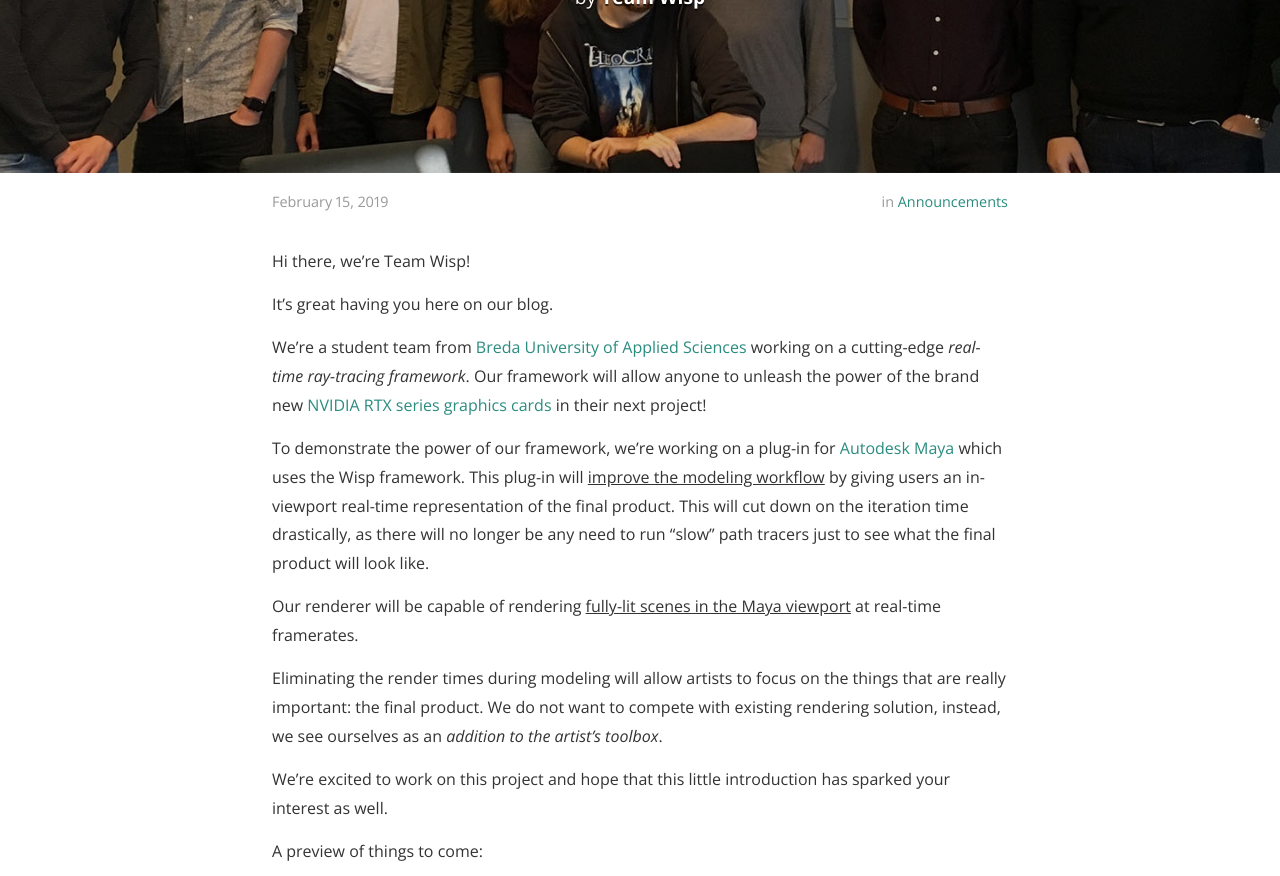
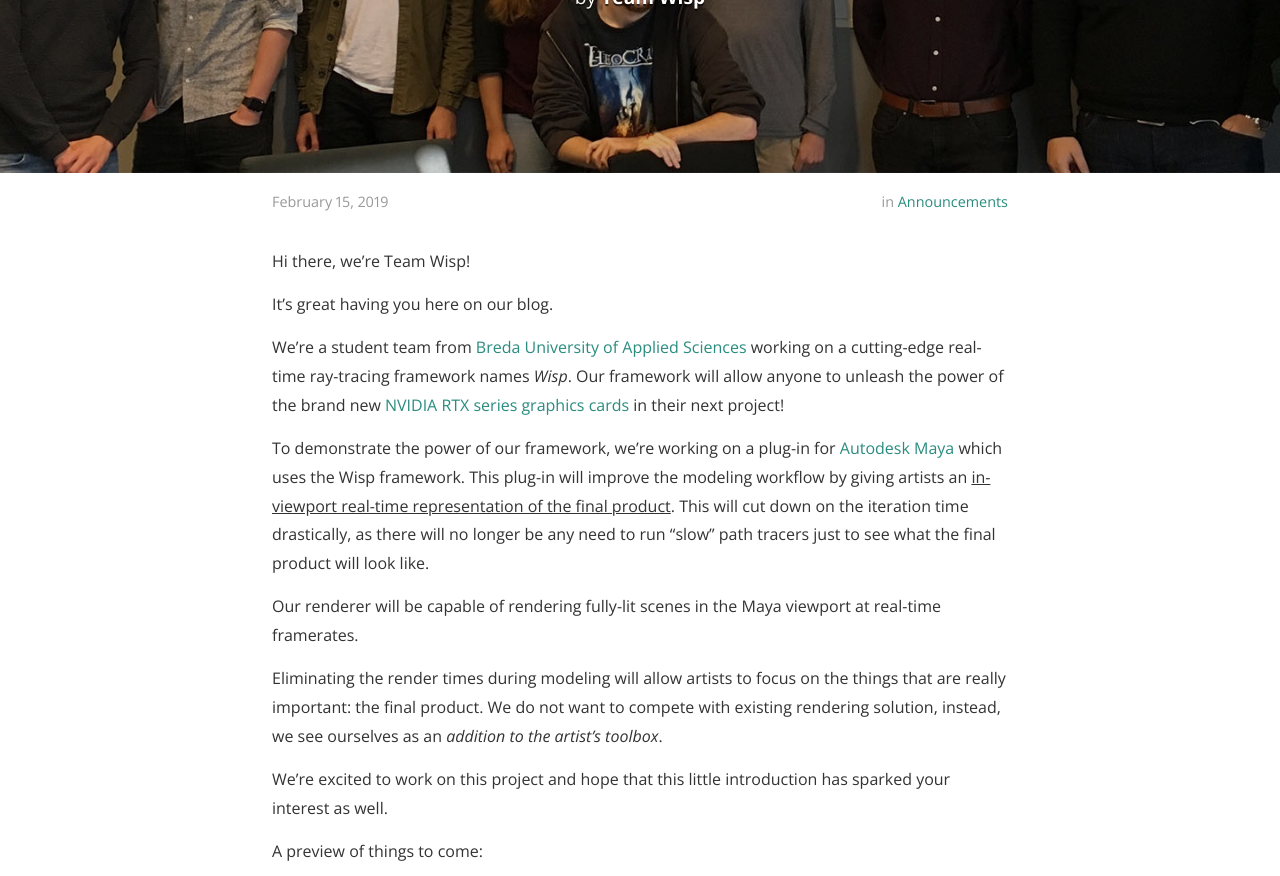
Before and after one commit to TeamWisp/TeamWispBlog.github.io, a Jekyll site: the page built from _posts/2019-02-15-team-introduction.markdown, in a window 1280 px wide, cut to the strip 330-1206 px from the top of the page. Built offline with Jekyll 4.4.1, drawn with Linux system fonts in a browser that asks for light colours; nearby versions of some CDN libraries.

Commit message:
Better wording
[CHANGE] Some of the sentences were badly structured.

```diff
--- a/_posts/2019-02-15-team-introduction.markdown
+++ b/_posts/2019-02-15-team-introduction.markdown
@@ -11,11 +11,11 @@ Hi there, we're Team Wisp!
 
 It's great having you here on our blog.
 
-We're a student team from [Breda University of Applied Sciences](https://www.buas.nl/) working on a cutting-edge <i>real-time ray-tracing framework</i>. Our framework will allow anyone to unleash the power of the brand new [NVIDIA RTX series graphics cards](https://www.nvidia.com/en-us/geforce/20-series/) in their next project!
+We're a student team from [Breda University of Applied Sciences](https://www.buas.nl/) working on a cutting-edge real-time ray-tracing framework names <i>Wisp</i>. Our framework will allow anyone to unleash the power of the brand new [NVIDIA RTX series graphics cards](https://www.nvidia.com/en-us/geforce/20-series/) in their next project!
 
-To demonstrate the power of our framework, we're working on a plug-in for [Autodesk Maya](https://www.autodesk.com/products/maya/overview) which uses the Wisp framework. This plug-in will <u>improve the modeling workflow</u> by giving users an in-viewport real-time representation of the final product. This will cut down on the iteration time drastically, as there will no longer be any need to run "slow" path tracers just to see what the final product will look like.
+To demonstrate the power of our framework, we're working on a plug-in for [Autodesk Maya](https://www.autodesk.com/products/maya/overview) which uses the Wisp framework. This plug-in will improve the modeling workflow by giving artists an <u>in-viewport real-time representation of the final product</u>. This will cut down on the iteration time drastically, as there will no longer be any need to run "slow" path tracers just to see what the final product will look like.
 
-Our renderer will be capable of rendering <u>fully-lit scenes in the Maya viewport</u> at real-time framerates.
+Our renderer will be capable of rendering fully-lit scenes in the Maya viewport at real-time framerates.
 
 Eliminating the render times during modeling will allow artists to focus on the things that are really important: the final product. We do not want to compete with existing rendering solution, instead, we see ourselves as an <i>addition to the artist's toolbox</i>.
 
```
